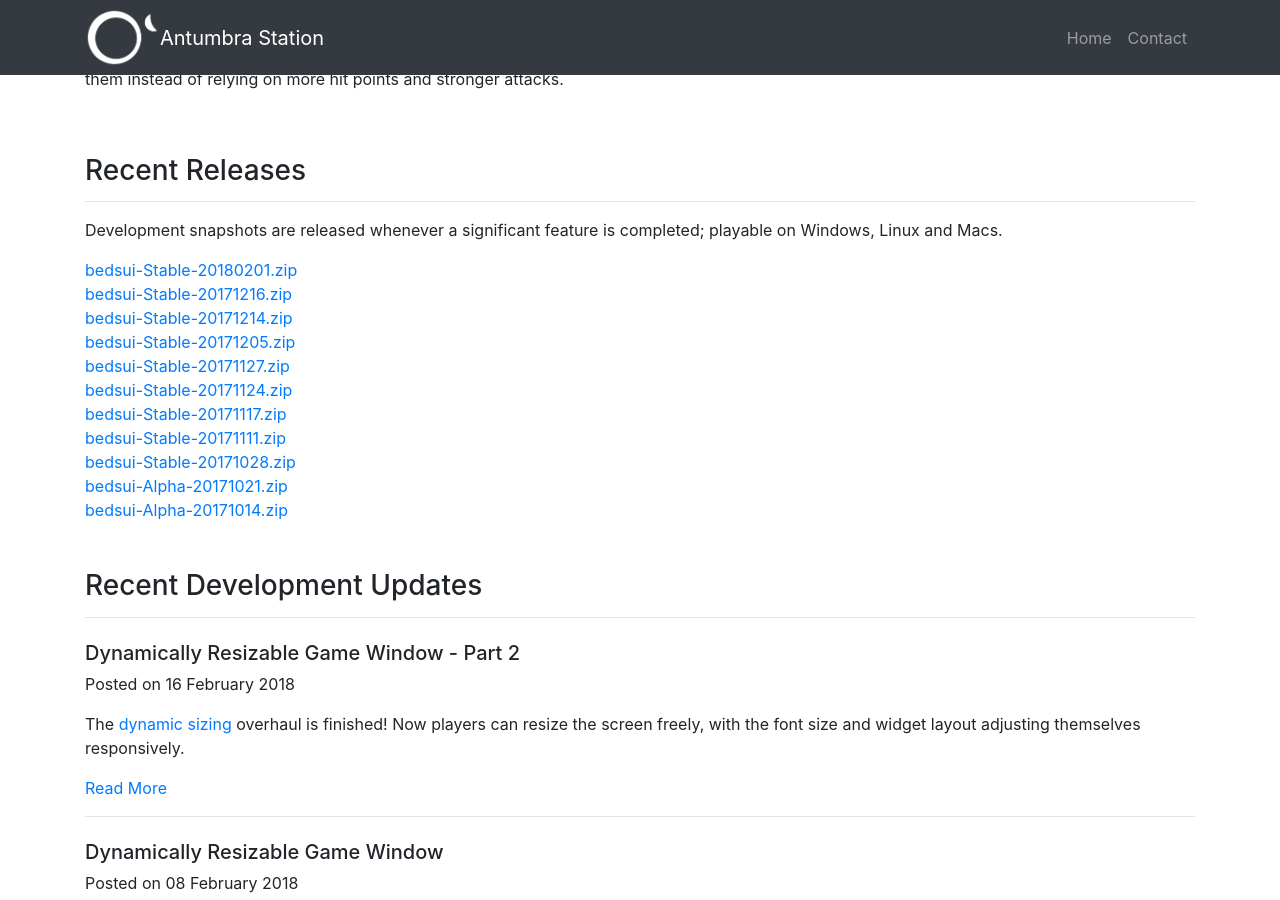
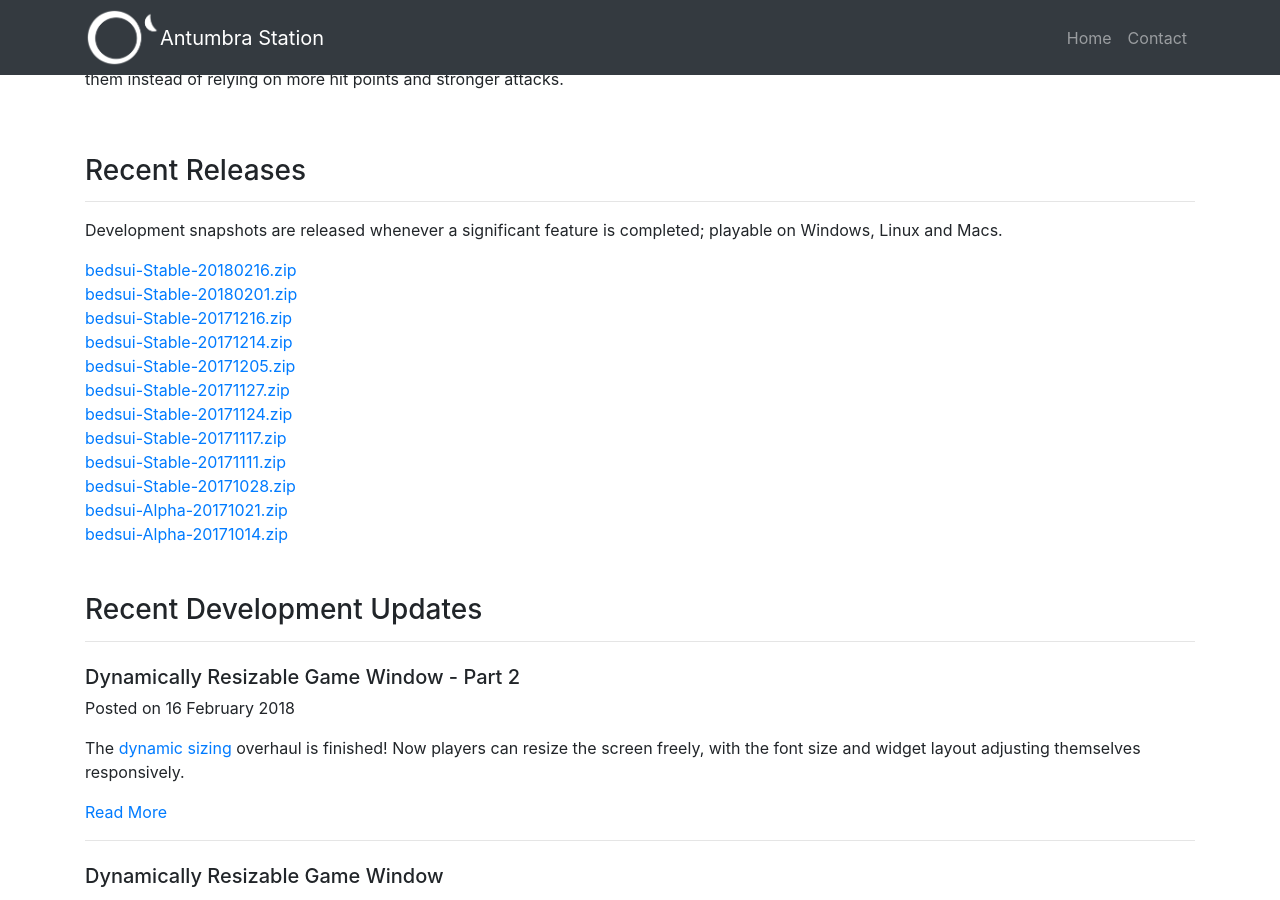
Before and after one commit to mpeter28/mpeter28.github.io, a Jekyll site: the page built from bedsui-project.md, in a window 1280 px wide and 900 px high, scrolled down 806 px. Built offline with Jekyll 4.4.1, drawn with Linux system fonts in a browser that asks for light colours; comment, search, counter and statistics services are not loaded.

Commit message:
Latest release version 20180216

```diff
--- a/bedsui-project.md
+++ b/bedsui-project.md
@@ -4,7 +4,7 @@ title: "The Thirty One Lieutenants of Sorcerer Bedsui"
 description: "Squad Tactics Roguelike"
 category: T31LoSB
 billboard: /img/t31losb/the-thirty-one-lieutenants-of-sorcerer-bedsui.png
-releases: [ bedsui-Stable-20180201.zip, bedsui-Stable-20171216.zip, bedsui-Stable-20171214.zip, bedsui-Stable-20171205.zip, bedsui-Stable-20171127.zip, bedsui-Stable-20171124.zip, bedsui-Stable-20171117.zip, bedsui-Stable-20171111.zip, bedsui-Stable-20171028.zip, bedsui-Alpha-20171021.zip, bedsui-Alpha-20171014.zip ]
+releases: [ bedsui-Stable-20180216.zip, bedsui-Stable-20180201.zip, bedsui-Stable-20171216.zip, bedsui-Stable-20171214.zip, bedsui-Stable-20171205.zip, bedsui-Stable-20171127.zip, bedsui-Stable-20171124.zip, bedsui-Stable-20171117.zip, bedsui-Stable-20171111.zip, bedsui-Stable-20171028.zip, bedsui-Alpha-20171021.zip, bedsui-Alpha-20171014.zip ]
 schedule: "Development snapshots are released whenever a significant feature is completed; playable on Windows, Linux and Macs."
 ---
 
```
